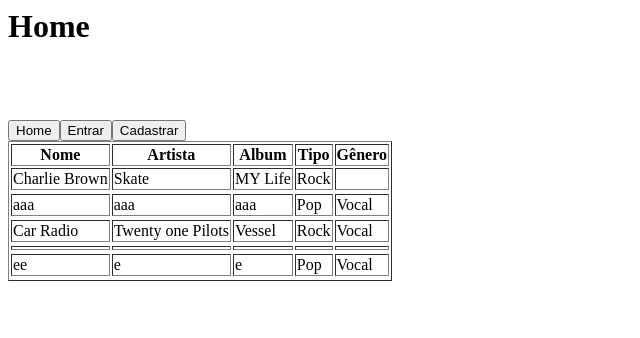
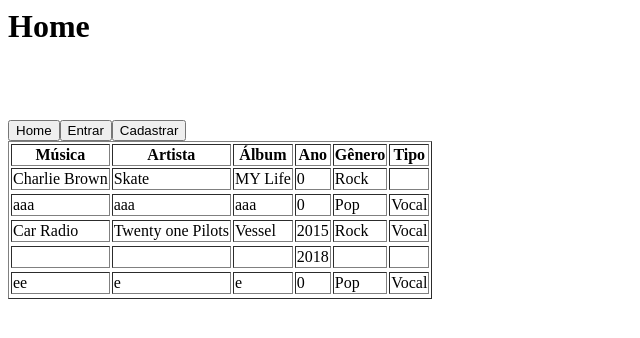
Before and after one commit to SidneyAF/Trabalho-LP4, a PHP site: page / in a window 1280 px wide. Shown: the top 338 px of the page, without its empty margins (0-640 px from the left). Run offline with PHP 8.4, Linux system fonts and the light colour scheme; data comes from the database, SQL or seed files in the repository.

Commit message:
Alteração exibição Home e conexão bd

```diff
--- a/CrudMusica/cadastrarMusica.php
+++ b/CrudMusica/cadastrarMusica.php
@@ -1,8 +1,8 @@
 <?php
 session_start();
-header("location:/Trabalho LP/index.php");
+header("location:/Trabalho-LP4/index.php");
 if(isset ($_SESSION['usuario'])){
-	$con = @ mysqli_connect("localhost","root","usbw","bd_musicas");
+	$con = @ mysqli_connect("localhost","root","","bd_musicas");
   if ($con == null ) {
     die("Falha ao conectar");
   } else {
--- a/CrudMusica/deletarMusica.php
+++ b/CrudMusica/deletarMusica.php
@@ -1,9 +1,9 @@
 <?php
 session_start();
-header("location:/Trabalho LP/index.php");
+header("location:/Trabalho-LP4/index.php");
 if(isset ($_SESSION['usuario'])){
     $id = $_GET['idMusica'];
-    $con = @ mysqli_connect("localhost","root","usbw","bd_musicas");
+    $con = @ mysqli_connect("localhost","root","","bd_musicas");
     if($res=mysqli_query($con,"DELETE FROM musicas WHERE id_musica=$id")){
 
     }else{
--- a/CrudMusica/editMusica.php
+++ b/CrudMusica/editMusica.php
@@ -1,8 +1,8 @@
 <?php
 session_start();
-header("location:/Trabalho LP/index.php");
+header("location:/Trabalho-LP4/index.php");
 if(isset ($_SESSION['usuario'])){
-    $con = @ mysqli_connect("localhost","root","usbw","bd_musicas");
+    $con = @ mysqli_connect("localhost","root","","bd_musicas");
 
     $res=mysqli_prepare($con, " UPDATE musicas SET
     nm_musica = ?,
--- a/Funcoes/cadastrar.php
+++ b/Funcoes/cadastrar.php
@@ -1,6 +1,6 @@
 <?php
-	header("location:/Trabalho LP/index.php");
-	$con = @ mysqli_connect("localhost","root","usbw","bd_musicas");
+	header("location:/Trabalho-LP4/index.php");
+	$con = @ mysqli_connect("localhost","root","","bd_musicas");
   if ($con == null ) {
     die("Falha ao conectar");
   } else {
--- a/Funcoes/login.php
+++ b/Funcoes/login.php
@@ -1,17 +1,17 @@
 <?php
 
-  	$con = @ mysqli_connect("localhost","root","usbw","bd_musicas");
+  	$con = @ mysqli_connect("localhost","root","","bd_musicas");
   	if ($con == null ) {
         die("Falha ao conectar");
     }else{
         $email_usuario = $_POST["email"];
-        $senha= $_POST["senha"];
+        $senha = $_POST["senha"];
         if($res=mysqli_query($con,"SELECT * FROM usuario WHERE email_usuario='$email_usuario'and senha_usuario='$senha'")){
             session_start();
             $linha = mysqli_fetch_assoc($res);
             $_SESSION["usuario"] = $_POST["email"];
             mysqli_close($con);
-            header("location:/Trabalho LP/index.php");
+            header("location:/Trabalho-LP4/index.php");
         }
 
     }
--- a/Funcoes/sair.php
+++ b/Funcoes/sair.php
@@ -3,8 +3,8 @@ session_start();
     if(isset($_SESSION['usuario'])) {
         // se você possui algum cookie relacionado com o login deve ser removido
         session_destroy();
-        header("location:/Trabalho LP/index.php");
+        header("location:/Trabalho-LP4/index.php");
     }else{
-        header("location:/Trabalho LP/index.php");
+        header("location:/Trabalho-LP4/index.php");
     }
 ?>
--- a/alterarMusica.php
+++ b/alterarMusica.php
@@ -13,8 +13,8 @@
     echo "<br>";
     if(isset ($_SESSION['usuario'])){
     $id = $_GET['idMusica'];
-    $con = @ mysqli_connect("localhost","root","usbw","bd_musicas");
-    if($res=mysqli_query($con,"SELECT * FROM musicas WHERE id_musica=$id")){
+    $con = @ mysqli_connect("localhost","root","","bd_musicas");
+    if($res=mysqli_query($con,"select nm_musica, nm_artista, nm_album, nm_genero, dt_lancamento, tipo_musica from musicas WHERE id_musica=$id")){
         if ($linha=mysqli_fetch_assoc($res)) {
         }else{
             die("Ocorreu um erro.");
@@ -31,6 +31,7 @@
      <label>Artista <input type="text" name="artista" value="<?= $linha['nm_artista'] ?>"/></label><br/>
      <label>Album <input type="text" name="album" value="<?= $linha['nm_album'] ?>"/></label><br/>
      Gênero <select name="genero">
+                    <option><?= $linha['nm_genero'] ?></option>
                     <option value="Rock">Rock</option>
                     <option value="Sertanejo">Sertanejo</option>
                     <option value="Pop">Pop</option>
--- a/cadastro.php
+++ b/cadastro.php
@@ -12,7 +12,7 @@
     <br>
     <form action="Funcoes/cadastrar.php" method="POST">
         Email <input type="email" name="email" required>
-        Senha <input type="text" name="senha" required>
+        Senha <input type="password" name="senha" required>
         <input type="submit" value="Cadastrar">
     </form>
 </BODY>
--- a/index.php
+++ b/index.php
@@ -11,35 +11,37 @@
 	<?php
 		session_start();
 		include 'menu.php';
-		$con = @ mysqli_connect("localhost","root","usbw","bd_musicas");
+		$con = @ mysqli_connect("localhost","root","","bd_musicas");
   		if ($con == null ) {
           die("Falha ao conectar");
   		} else {
   		// mysqli_query envia para o Mysql o texto de um comando SQL. No caso de Select, retorna a tabela resultante.
-  		$tab = mysqli_query($con,"select * from musicas");
+  		$tab = mysqli_query($con,"select nm_musica, nm_artista, nm_album, year(dt_lancamento), nm_genero, tipo_musica from musicas");
   		// Cada iteração do loop abaixo obtém uma linha da tabela resultante do Select e envia seus dados ao navegador. $lin é uma vetor com índices correspondendo ao nome das colunas (id, nome, endereco) e contéudo com seus respectivos dados.
 		  echo "<table border=1>";
-		  echo "<th>Nome</th>".
+		  echo "<th>Música</th>".
 		  "<th>Artista</th>".
-		  "<th>Album</th>".
-		  "<th>Tipo</th>".
-		  "<th>Gênero</th>";
+		  "<th>Álbum</th>".
+		  "<th>Ano</th>".
+		  "<th>Gênero</th>".
+		  "<th>Tipo</th>";
 		  while ($lin = mysqli_fetch_assoc($tab)) {
-			echo "<tr><td>".$lin['nm_musica']."</td><td>".$lin['nm_artista']."</td><td>".$lin['nm_album']."</td><td>".$lin['nm_genero']."</td><td>".$lin['tipo_musica']."</td><tr>";}
+			echo "<tr><td>".$lin['nm_musica']."</td><td>".$lin['nm_artista']."</td><td>".$lin['nm_album']."</td><td>".$lin['year(dt_lancamento)']."</td><td>".$lin['nm_genero']."</td><td>".$lin['tipo_musica']."</td><tr>";}
 		}
 		echo "</table>";
 		if(isset ($_SESSION['usuario'])){
 		echo "<br><br>";
-		$tab = mysqli_query($con,"SELECT * from musicas m,usuario u where u.email_usuario ='".$_SESSION['usuario']."'and u.email_usuario = m.fk_email_usuario");
+		$tab = mysqli_query($con,"select nm_musica, nm_artista, nm_album, year(dt_lancamento), nm_genero, tipo_musica, id_musica from musicas m,usuario u where u.email_usuario ='".$_SESSION['usuario']."'and u.email_usuario = m.fk_email_usuario");
   		// Cada iteração do loop abaixo obtém uma linha da tabela resultante do Select e envia seus dados ao navegador. $lin é uma vetor com índices correspondendo ao nome das colunas (id, nome, endereco) e contéudo com seus respectivos dados.
 		  echo "<table border=1>";
-		  echo "<th>Nome</th>".
+		  echo "<th>Música</th>".
 		  "<th>Artista</th>".
-		  "<th>Album</th>".
-		  "<th>Tipo</th>".
-		  "<th>Gênero</th>";
+		  "<th>Álbum</th>".
+		  "<th>Ano</th>".
+		  "<th>Gênero</th>".
+		  "<th>Tipo</th>";
 		  while ($lin = mysqli_fetch_assoc($tab)) {
-			echo "<tr><td>".$lin['nm_musica']."</td><td>".$lin['nm_artista']."</td><td>".$lin['nm_album']."</td><td>".$lin['nm_genero']."</td><td>".$lin['tipo_musica']."</td><td>"."<a href='alterarMusica.php?idMusica=".$lin['id_musica']."'><button>Alterar</button></a><a href='CrudMusica/deletarMusica.php?idMusica=".$lin['id_musica']."'><button>Deletar</button></a>"."</td><tr>";}
+			echo "<tr><td>".$lin['nm_musica']."</td><td>".$lin['nm_artista']."</td><td>".$lin['nm_album']."</td><td>".$lin['year(dt_lancamento)']."</td><td>".$lin['nm_genero']."</td><td>".$lin['tipo_musica']."</td><td>"."<a href='alterarMusica.php?idMusica=".$lin['id_musica']."'><button>Alterar</button></a><a href='CrudMusica/deletarMusica.php?idMusica=".$lin['id_musica']."'><button>Deletar</button></a>"."</td><tr>";}
 
 		}
 	?>
```
